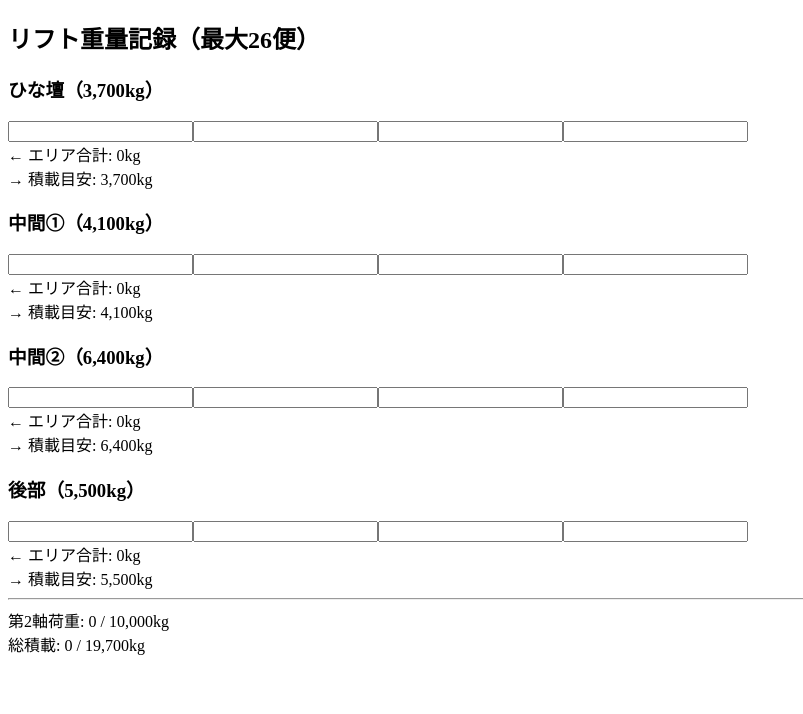
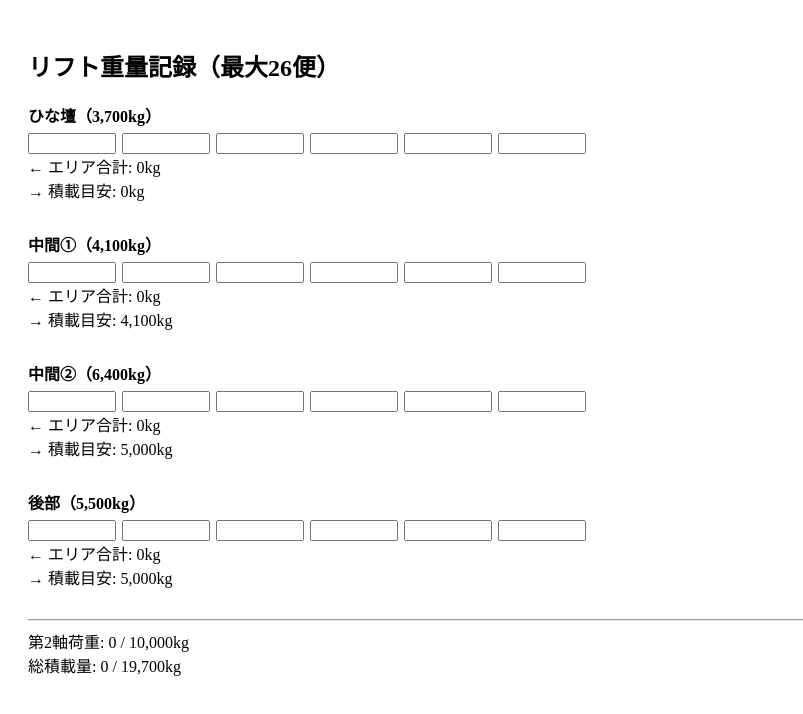
Before and after one commit to Toyotayusou1111/-, a React (Create React App) app: page / in a window 1280 px wide. Shown: the top 714 px of the page, without its empty margins (0-803 px from the left). Built offline with nearby package versions, Linux system fonts and the light colour scheme.

Commit message:
Update App.js

```diff
--- a/src/App.js
+++ b/src/App.js
@@ -1,98 +1,86 @@
-// === 修正済み React 全コード（積載目安ロジック完全版） ===
-
+// === App.js（UI固定・最適重量自動計算） ===
 import React, { useState, useEffect } from "react";
 
-const AREA_CONFIG = [
-  { name: "ひな壇", limit: 3700, axleCoef: 1.0 },
-  { name: "中間①", limit: 4100, axleCoef: 0.5 },
-  { name: "中間②", limit: 6400, axleCoef: 0.3 },
-  { name: "後部", limit: 5500, axleCoef: 0.1 },
+const AREA_INFO = [
+  { name: "ひな壇", max: 3700, id: "hinadan" },
+  { name: "中間①", max: 4100, id: "chukan1" },
+  { name: "中間②", max: 6400, id: "chukan2" },
+  { name: "後部", max: 5500, id: "koubu" },
 ];
 
-const LiftInput = ({ index, data, onChange }) => {
-  const handleChange = (e, i) => {
-    const newValues = [...data.values];
-    newValues[i] = Number(e.target.value);
-    onChange(index, newValues);
-  };
-  const sum = data.values.reduce((acc, val) => acc + (val || 0), 0);
-  return (
-    <div>
-      <h3>
-        {data.name}（{data.limit.toLocaleString()}kg）
-      </h3>
-      {[...Array(4)].map((_, i) => (
-        <input
-          key={i}
-          type="number"
-          value={data.values[i] || ""}
-          onChange={(e) => handleChange(e, i)}
-        />
-      ))}
-      <div>← エリア合計: {sum.toLocaleString()}kg</div>
-      <div>→ 積載目安: {data.suggest.toLocaleString()}kg</div>
-    </div>
-  );
-};
+export default function App() {
+  const [weights, setWeights] = useState({});
+  const [optimal, setOptimal] = useState({});
 
-export default function App() {
-  const [areas, setAreas] = useState(
-    AREA_CONFIG.map((area) => ({ ...area, values: [0, 0, 0, 0], suggest: area.limit }))
-  );
+  const totalWeight = Object.values(weights).flat().reduce((a, b) => a + (parseFloat(b) || 0), 0);
 
-  useEffect(() => {
-    const usedTotal = areas.reduce(
-      (acc, a) => acc + a.values.reduce((s, v) => s + (v || 0), 0),
-      0
-    );
-    const usedAxle = areas.reduce(
-      (acc, a) =>
-        acc +
-        a.values.reduce((s, v) => s + (v || 0), 0) * a.axleCoef,
-      0
-    );
-
-    const remainTotal = 19700 - usedTotal;
-    const remainAxle = 10000 - usedAxle;
-
-    const newAreas = areas.map((a) => {
-      const current = a.values.reduce((s, v) => s + (v || 0), 0);
-      const remainLocal = Math.max(a.limit - current, 0);
-      const limitByTotal = remainTotal;
-      const limitByAxle = remainAxle / a.axleCoef;
-      const logicalMax = Math.min(remainLocal, limitByTotal, limitByAxle);
-      return {
-        ...a,
-        suggest: Math.max(Math.floor(logicalMax), 0),
-      };
-    });
-    setAreas(newAreas);
-  }, [areas.map((a) => a.values).flat().join(",")]);
-
-  const handleAreaChange = (index, newValues) => {
-    const newAreas = [...areas];
-    newAreas[index].values = newValues;
-    setAreas(newAreas);
-  };
-
-  const total = areas.reduce(
-    (acc, a) => acc + a.values.reduce((s, v) => s + (v || 0), 0),
-    0
-  );
-  const axleTotal = areas.reduce(
-    (acc, a) => acc + a.values.reduce((s, v) => s + (v || 0), 0) * a.axleCoef,
+  const secondAxleLoad = ["chukan2", "koubu"].reduce(
+    (sum, key) => sum + ((weights[key]?.reduce((a, b) => a + (parseFloat(b) || 0), 0) || 0) * 0.9),
     0
   );
 
+  const updateWeight = (areaId, index, value) => {
+    setWeights((prev) => {
+      const newArea = [...(prev[areaId] || [])];
+      newArea[index] = value;
+      return { ...prev, [areaId]: newArea };
+    });
+  };
+
+  useEffect(() => {
+    const filled = AREA_INFO.map((area) => {
+      return {
+        id: area.id,
+        sum: (weights[area.id] || []).reduce((a, b) => a + (parseFloat(b) || 0), 0),
+      };
+    });
+
+    const usedWeight = filled.reduce((sum, a) => sum + a.sum, 0);
+    const remain = 19700 - usedWeight;
+    const remain2axle = 10000 - secondAxleLoad;
+
+    const defaultRatio = {
+      chukan1: 0.25,
+      chukan2: 0.45,
+      koubu: 0.3,
+    };
+
+    const h = filled.find((f) => f.id === "hinadan")?.sum || 0;
+    const o = {};
+    let avail = 19700 - h;
+    let axleAvail = 10000;
+    o.chukan1 = Math.min(4100, Math.floor(avail * defaultRatio.chukan1));
+    o.chukan2 = Math.min(6400, Math.floor(Math.min(avail * defaultRatio.chukan2, axleAvail * 0.5)));
+    o.koubu = Math.min(5500, Math.floor(Math.min(avail * defaultRatio.koubu, axleAvail * 0.5)));
+    o.hinadan = Math.min(3700, h);
+
+    setOptimal(o);
+  }, [weights]);
+
   return (
-    <div>
+    <div style={{ padding: 20 }}>
       <h2>リフト重量記録（最大26便）</h2>
-      {areas.map((area, idx) => (
-        <LiftInput key={idx} index={idx} data={area} onChange={handleAreaChange} />
+      {AREA_INFO.map((area) => (
+        <div key={area.id} style={{ marginBottom: 30 }}>
+          <strong>{area.name}（{area.max.toLocaleString()}kg）</strong>
+          <div style={{ display: "flex", flexWrap: "wrap" }}>
+            {[0, 1, 2, 3, 4, 5].map((i) => (
+              <input
+                key={i}
+                type="number"
+                value={weights[area.id]?.[i] || ""}
+                onChange={(e) => updateWeight(area.id, i, e.target.value)}
+                style={{ width: 80, marginRight: 6, marginTop: 6 }}
+              />
+            ))}
+          </div>
+          <div>← エリア合計: {(weights[area.id]?.reduce((a, b) => a + (parseFloat(b) || 0), 0) || 0).toLocaleString()}kg</div>
+          <div>→ 積載目安: {optimal[area.id]?.toLocaleString() || 0}kg</div>
+        </div>
       ))}
       <hr />
-      <div>第2軸荷重: {axleTotal.toLocaleString()} / 10,000kg</div>
-      <div>総積載: {total.toLocaleString()} / 19,700kg</div>
+      <div>第2軸荷重: {Math.round(secondAxleLoad).toLocaleString()} / 10,000kg</div>
+      <div>総積載量: {totalWeight.toLocaleString()} / 19,700kg</div>
     </div>
   );
 }
```
